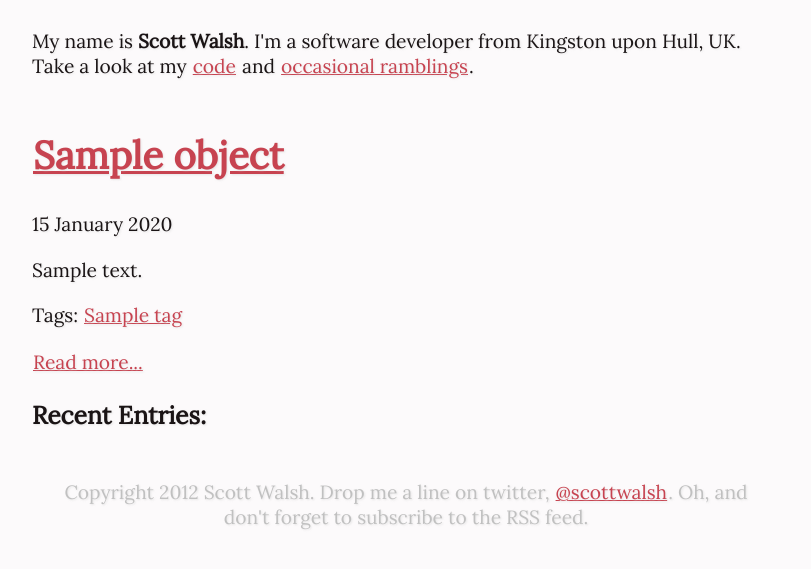
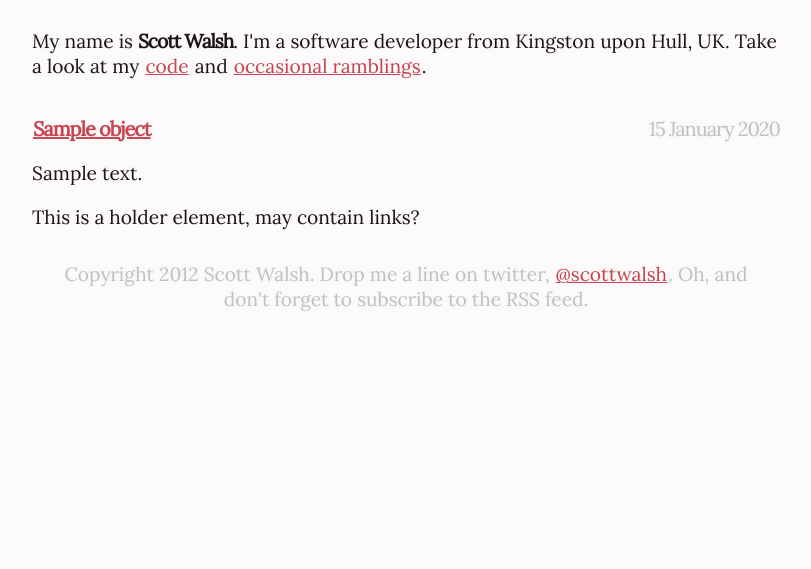
Before and after one commit to scottwalsh/django-blog, a Django app: template templates/blog/list.html in a window 1280 px wide. Shown: the top 569 px of the page, without its empty margins (234-1045 px from the left). Run offline with Django 3.2, Linux system fonts and the light colour scheme; the template is opened without the code that fills it: most values are stand-ins (such as "Sample title", 1, 10 or a date in 2020); parts of the project's set-up code (start-up, migrations or seed data) failed here and were passed over.

Commit message:
Neaten up list.html removing messy UI elements. Make the blog title format consistant through to the detail page.

```diff
--- a/static/style.css
+++ b/static/style.css
@@ -9,7 +9,7 @@ body {
 	text-align: left;
 	margin-left: 20%;
 	margin-right: 20%;
-	text-shadow: rgba(221, 221, 221, 0.7) 1px 1px 2px;
+	text-shadow: 0px 0px 5px rgba(221, 221, 221, 0.3);
 }
 
 #header {
@@ -40,8 +40,15 @@ h1 {
 }
 
 h2 {
-	font-size: 2em;
 	font-family: 'Lora', 'Palatino Linotype', 'Book Antiqua', Georgia, serif;
+	font-size: 20px;
+	font-weight: normal;
+	letter-spacing:-1px;
+	color: silver;
+}
+
+.date {
+    float: right; width: 33%; text-align: right;
 }
 
 h3 {font-size: 1.286em} /* 18px */
@@ -49,7 +56,7 @@ h4 {font-size: 1.143em} /* 16px */
 h5 {font-size: 1em} /* 14px */
 
 h2, h3, h4, h5, h6 {
-    margin-bottom: .8em;
+    margin-bottom: 3px;
 }
 
 /* Anchors */
@@ -75,9 +82,9 @@ img {
 }
 
 /* Paragraphs */
-p {margin-bottom: 1.143em;}
+p {margin-bottom: 3px;}
 * p:last-child {margin-bottom: 0;}
-strong, b {font-weight: bold;}
+strong, b {font-weight: bold;letter-spacing:-1px;}
 em, i {}
 
 ::-moz-selection {background: #F6CF74; color: #fff;}
--- a/templates/base.html
+++ b/templates/base.html
@@ -14,7 +14,7 @@
 				{% block primary %}{% endblock %}
 			</div>
 			<div id="secondary">
-				<h3>Recent Entries:</h3>
+				<p>This is a holder element, may contain links?</p>
 			<div>
 		</div>
 		<div id="footer">
--- a/templates/blog/list.html
+++ b/templates/blog/list.html
@@ -3,10 +3,7 @@
 {% block title %}Blog{% endblock %}
 {% block primary %}
 	{% for object in latest %}
-		<h2><a href="{{object.get_absolute_url}}">{{ object.title }}</a></h2>
-		<p>{{object.pub_date|date:"d F Y"}}</p>
-		{{ object.body_html|truncatewords_html:"20"|safe }}
-		<p>Tags: {% for tag in object.get_tags%}<a href="/blog/tags/{{tag.name|slugify}}/">{{tag}}</a> {% endfor %}</p>
-		<p><a href="{{object.get_absolute_url}}">Read more...</a></p>
+		<h2><strong><a href="{{object.get_absolute_url}}">{{ object.title }}</a></strong> <div class="date">{{object.pub_date|date:"d F Y"}}</div></h2>
+		<p>{{ object.body_html|truncatewords_html:"20"|safe }}</p>
 	{% endfor %}
 {% endblock %}
```
Also changed, not shown: templates/blog/detail.html (+3 -5 lines).
